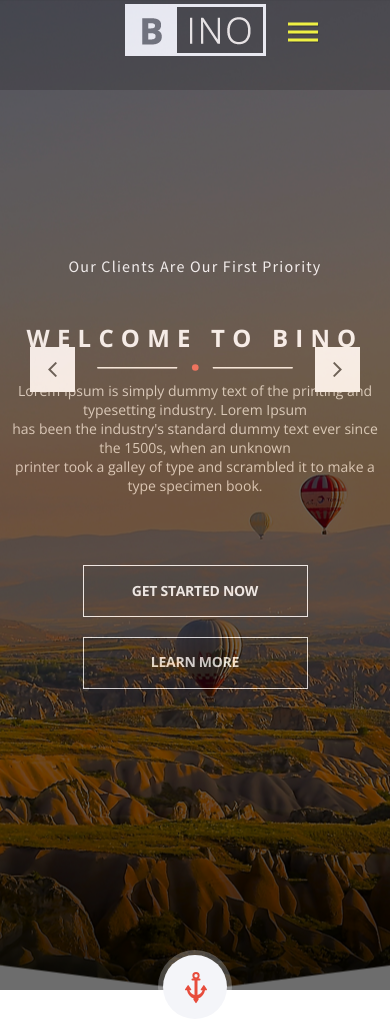
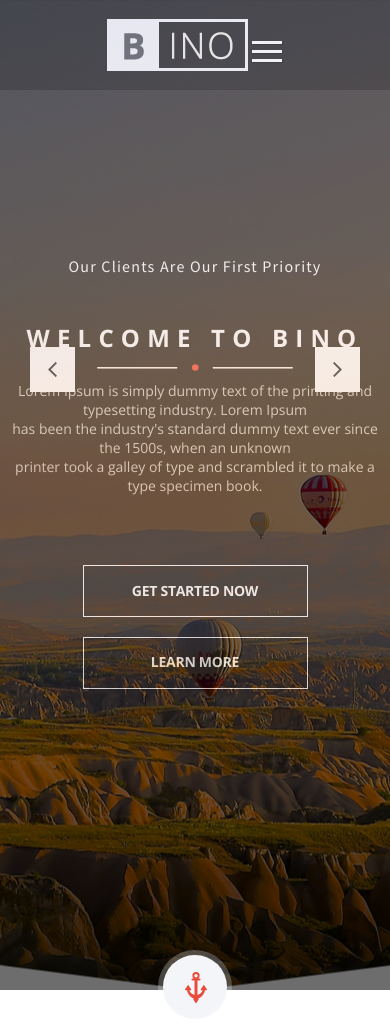
Before and after one commit to VladyslavVasylenko/BINO, a plain HTML site: page index.html in a window 390 px wide. Shown: the top 1027 px of the page. Drawn offline with nearby package versions, Linux system fonts and the light colour scheme.

Commit message:
fixes menu style

```diff
--- a/Style/header.scss
+++ b/Style/header.scss
@@ -262,54 +262,98 @@
     width: 100%;
     height: 100px;
     background-color: rgba(0, 0, 0, 0.548);
-    flex-direction: column;
+    flex-direction: row;
     justify-content: center;
     align-items: center;
   }
 
   .header__logo {
     position: relative;
-    top: 33%;
+    top: 5%;
     left: 0%;
+  }
+
+  .burger {
+    padding-top: 10%;
+    padding-left: 10%;
+    display: flex;
+    justify-content: center;
+    flex-direction: column;
+    align-items: center;
+    align-self: center;
+    transition: all 0.5s ease-out;
+    z-index: 3;
   }
 
   .burger__line {
     width: 30px;
     height: 3px;
-    background: rgb(251, 255, 0);
-    margin: 5px;
+    background: rgb(255, 255, 255);
+    margin: 3px;
     box-shadow: 1px 1px 1px #000;
   }
 
-  .header__main {
-    position: relative;
-    left: 23%;
-    padding-left: 34px;
-  }
-
-  .burger {
-    position: absolute;
-    cursor: pointer;
-    top: 10%;
-    left: 50%;
-    transform: translate(-5%, -50%);
-    z-index: 999999;
-  }
-
   .header__list {
-    width: 100%;
-    height: 100%;
+    display: none;
+    transition: all 1s ease-out;
   }
 
   .header__list.open {
-    position: absolute;
-    top: 200px;
-    left: -125%;
+    width: 100%;
+    margin: 0 auto;
+    display: flex;
     flex-direction: column;
     justify-content: center;
     align-items: center;
+    align-self: center;
+    position: absolute;
+    top: 100px;
+    left: 0;
+    right: 0;
+    padding: 5% 0 0 0;
     transition: all 1s ease-out;
+    background-color: rgba(0, 0, 0, 0.644);
+    z-index: 1;
   }
+
+
+  // .burger__line {
+  //   width: 30px;
+  //   height: 3px;
+  //   background: rgb(251, 255, 0);
+  //   margin: 5px;
+  //   box-shadow: 1px 1px 1px #000;
+  // }
+
+  // .header__main {
+  //   position: relative;
+  //   left: 23%;
+  //   padding-left: 34px;
+  // }
+
+  // .burger {
+  //   position: absolute;
+  //   cursor: pointer;
+  //   top: 10%;
+  //   left: 50%;
+  //   transform: translate(-5%, -50%);
+  //   z-index: 999999;
+  // }
+
+  // .header__list {
+  //   width: 100%;
+  //   height: 100%;
+  // }
+
+  // .header__list.open {
+  //   position: absolute;
+  //   top: 200px;
+  //   left: -125%;
+  //   flex-direction: column;
+  //   justify-content: center;
+  //   align-items: center;
+  //   transition: all 1s ease-out;
+  // }
 
   .header__item-link {
     font-size: 24px;
```
Also changed, not shown: Style/header.css, Style/style.css, 2 other files.
